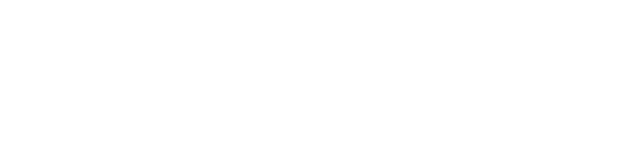
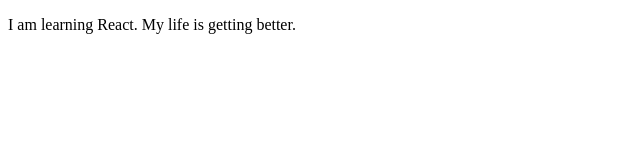
Before and after one commit to acciojob/render-component-react-Powerpoffgirl, a React app: page / in a window 1280 px wide. Shown: the whole page, without its empty margins (0-640 px from the left). Built offline with nearby package versions, Linux system fonts and the light colour scheme.

Commit message:
completed

```diff
--- a/src/components/App.js
+++ b/src/components/App.js
@@ -3,7 +3,9 @@
 
 const App = () => {
   return (
-    <div id="main"></div>
+    <div id="root">
+      <p>I am learning React. My life is getting better.</p>
+    </div>
   )
 }
 
--- a/src/index.html
+++ b/src/index.html
@@ -8,7 +8,6 @@
 </head>
 <body>
 <div id="root">
-    <p>I am learning React. My life is getting better.</p>
-</div>
+
 </body>
 </html>
```
